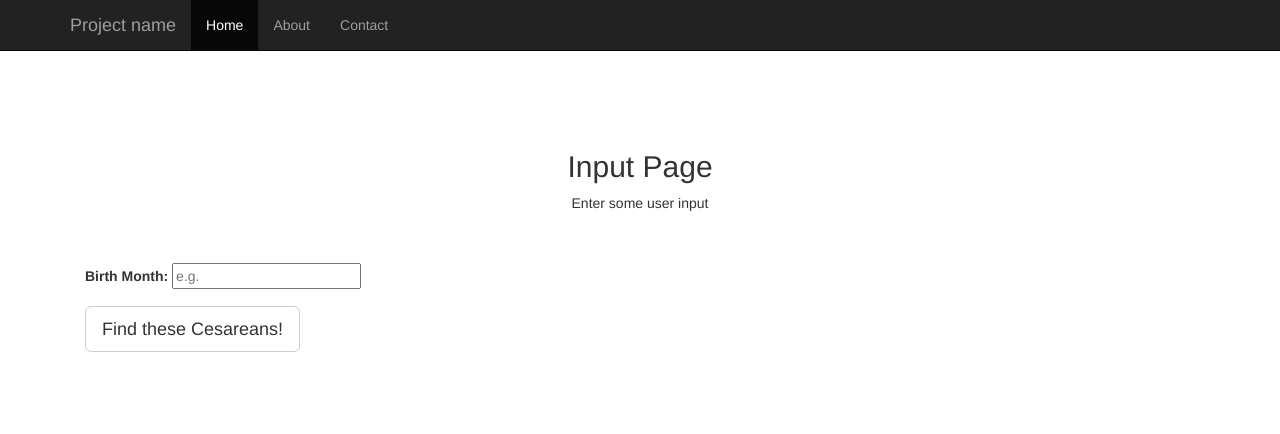
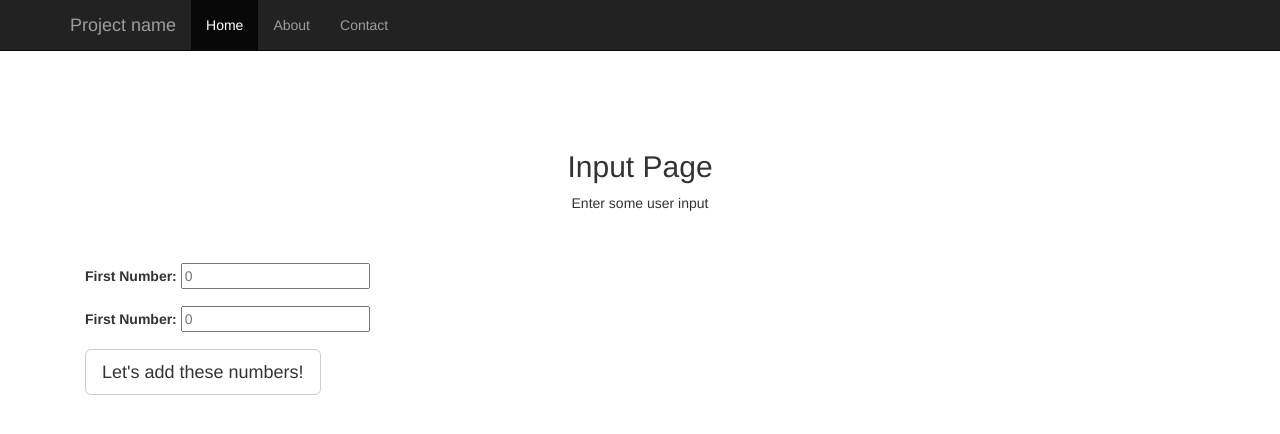
Before and after one commit to hinowashi/InshightWebapp, a Flask app: template flaskexample/templates/input.html in a window 1280 px wide. Shown: the top 434 px of the page. Run offline with Flask 2, Linux system fonts and the light colour scheme; the template is opened without the code that fills it, so the values that code supplies are empty; some libraries are stand-ins or nearby versions.

Commit message:
Incudes now a singe input output seccion

```diff
--- a/flaskexample/templates/input.html
+++ b/flaskexample/templates/input.html
@@ -64,12 +64,15 @@
 
      <form action="/output" method="GET">
        <div class="form-group">
-         <label for="birth_month">Birth Month:</label>
-         <input type="text" id="birth_month" name='birth_month' placeholder="e.g. ">
+         <label for="first_number">First Number:</label>
+         <input type="number" id="first_number" name='first_number' placeholder="0">
        </div>
-
+       <div class="form-group">
+         <label for="second_number">First Number:</label>
+         <input type="number" id="second_number" name='second_number' placeholder="0">
+       </div>
        <div>
-         <button type="submit" class="btn btn-default btn-lg">Find these Cesareans!</button>
+         <button type="submit" class="btn btn-default btn-lg">Let's add these numbers!</button>
        </div>
 
      </form>
```
Also changed, not shown: 1 other file.
